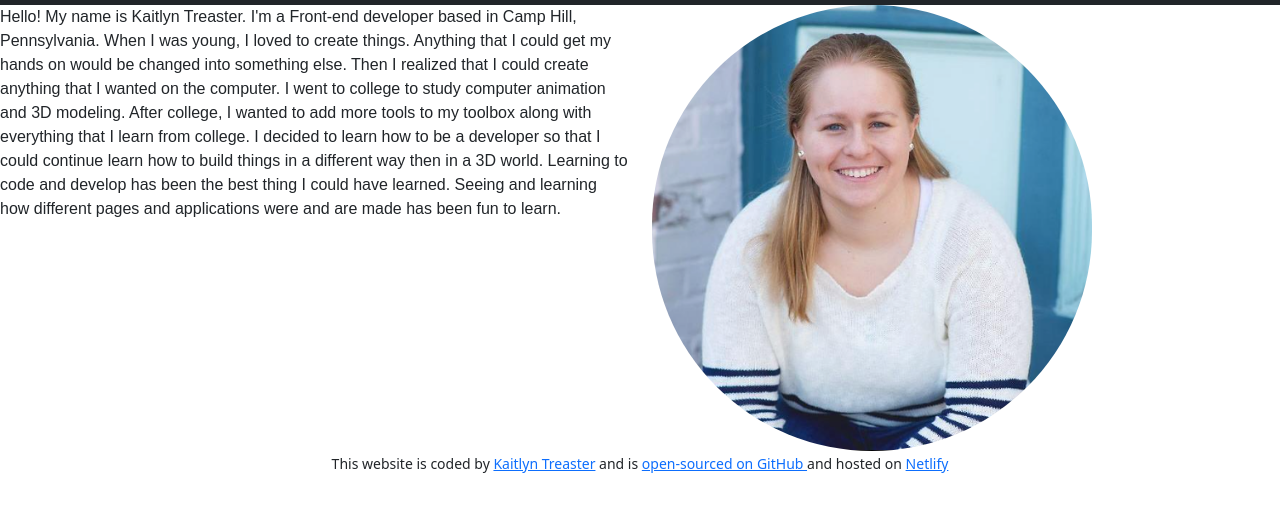
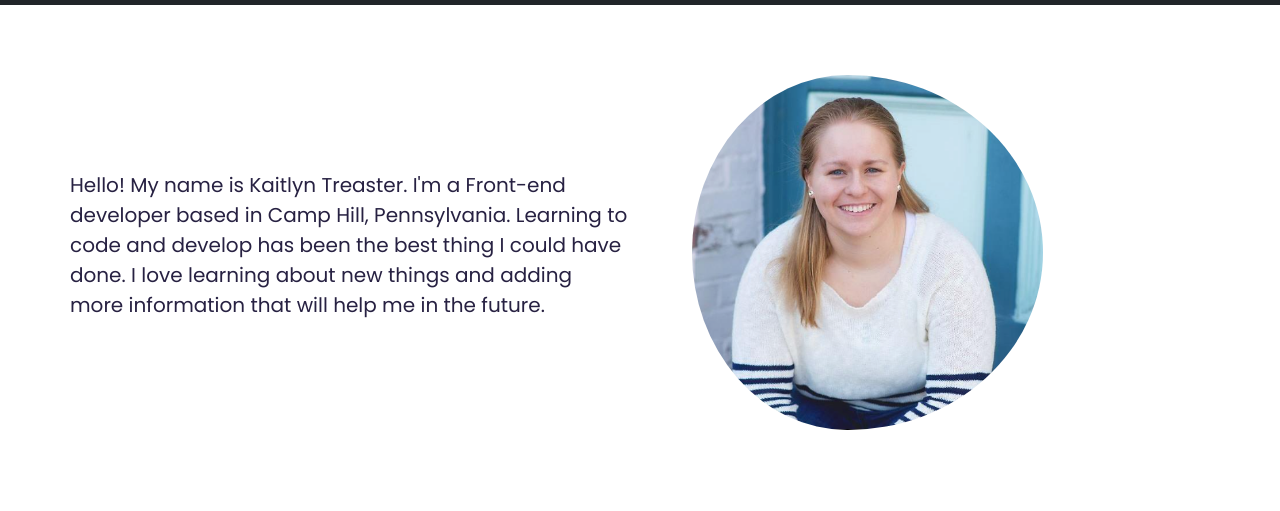
Before and after one commit to kaitlyn-treaster/portfolio-project, a plain HTML site: page about.html in a window 1280 px wide. Shown: the part 51-562 px from the top of the page. Drawn offline with nearby package versions, Linux system fonts and the light colour scheme.

Commit message:
Started to add content to other pages

```diff
--- a/about.html
+++ b/about.html
@@ -15,6 +15,16 @@
     integrity="sha384-MrcW6ZMFYlzcLA8Nl+NtUVF0sA7MsXsP1UyJoMp4YLEuNSfAP+JcXn/tWtIaxVXM"
     crossorigin="anonymous">
     </script>
+    <link rel="preconnect" href="https://fonts.googleapis.com">
+    <link rel="preconnect" href="https://fonts.gstatic.com" crossorigin>
+    <link href="https://fonts.googleapis.com/css2?family=Poppins:wght@700;800&display=swap" rel="stylesheet">
+    <link rel="preconnect" href="https://fonts.googleapis.com">
+
+    <link rel="preconnect" href="https://fonts.gstatic.com" crossorigin>
+    <link href="https://fonts.googleapis.com/css2?family=Playfair+Display:wght@700&family=Poppins:wght@700;800&display=swap" rel="stylesheet">
+    <link rel="preconnect" href="https://fonts.googleapis.com">
+    <link rel="preconnect" href="https://fonts.gstatic.com" crossorigin>
+    <link href="https://fonts.googleapis.com/css2?family=Playfair+Display:wght@700&family=Poppins:wght@400;700&display=swap" rel="stylesheet">
     <script src="https://kit.fontawesome.com/ac25f16588.js" crossorigin="anonymous"></script>
     <link rel="stylesheet" href="src/styles.css">
     <title>Kaitlyn Treaster - About</title>
@@ -48,17 +58,11 @@
     <div class="about-me">
       <div class="row">
         <div class="col">
-          <p>
+          <p class="about-me-description">
             Hello! My name is Kaitlyn Treaster. I'm a Front-end developer based in
-            Camp Hill, Pennsylvania. When I was young, I loved to create things. Anything
-            that I could get my hands on would be changed into something else. Then I
-            realized that I could create anything that I wanted on the computer. I went to
-            college to study computer animation and 3D modeling. After college, I wanted to
-            add more tools to my toolbox along with everything that I learn from college.
-            I decided to learn how to be a developer so that I could continue learn how to
-            build things in a different way then in a 3D world. Learning to code and develop
-            has been the best thing I could have learned. Seeing and learning how different
-            pages and applications were and are made has been fun to learn.
+            Camp Hill, Pennsylvania. Learning to code and develop
+            has been the best thing I could have done. I love learning about new things and
+            adding more information that will help me in the future.
           </p>
         </div>
         <div class="col">
@@ -66,16 +70,5 @@
         </div>
       </div>
     </div>
-
-    <footer>
-        <small>
-          This website is coded by
-          <a href="https://www.linkedin.com/in/kaitlyn-treaster/">Kaitlyn Treaster</a>
-          and is
-          <a href="https://github.com/kaitlyn-treaster/portfolio-project">open-sourced on GitHub </a>
-          and hosted on
-          <a href="https://laughing-goldstine-14d226.netlify.app">Netlify</a>
-        </small>
-      </footer>
 </body>
 </html>
--- a/src/styles.css
+++ b/src/styles.css
@@ -136,7 +136,19 @@ footer {
     text-align: center;
 }
 
+.about-me {
+    margin: 70px;
+}
+
+.about-me-description {
+    font-family: 'Poppins', sans-serif;
+    font-weight: normal;
+    font-size: 20px;
+    color: #272142;
+    padding-top: 95px;
+}
 
 .picture-me {
-    border-radius: 700px;
+    border-radius: 900%;
+    padding-left: 40px;
 }
```
Also changed, not shown: contact.html (+10 -0 lines), index.html (+4 -4 lines), work.html (+48 -0 lines).
